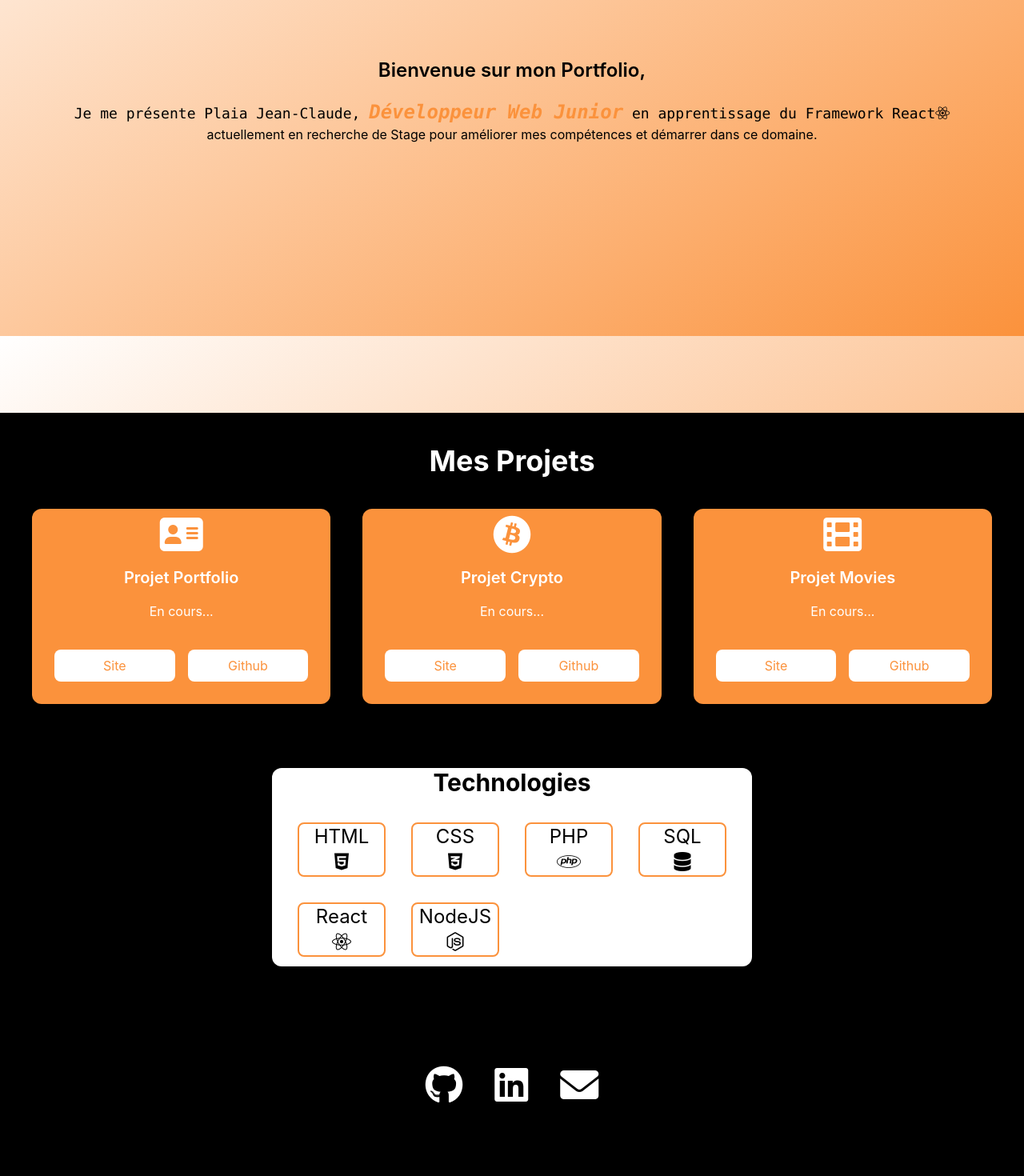
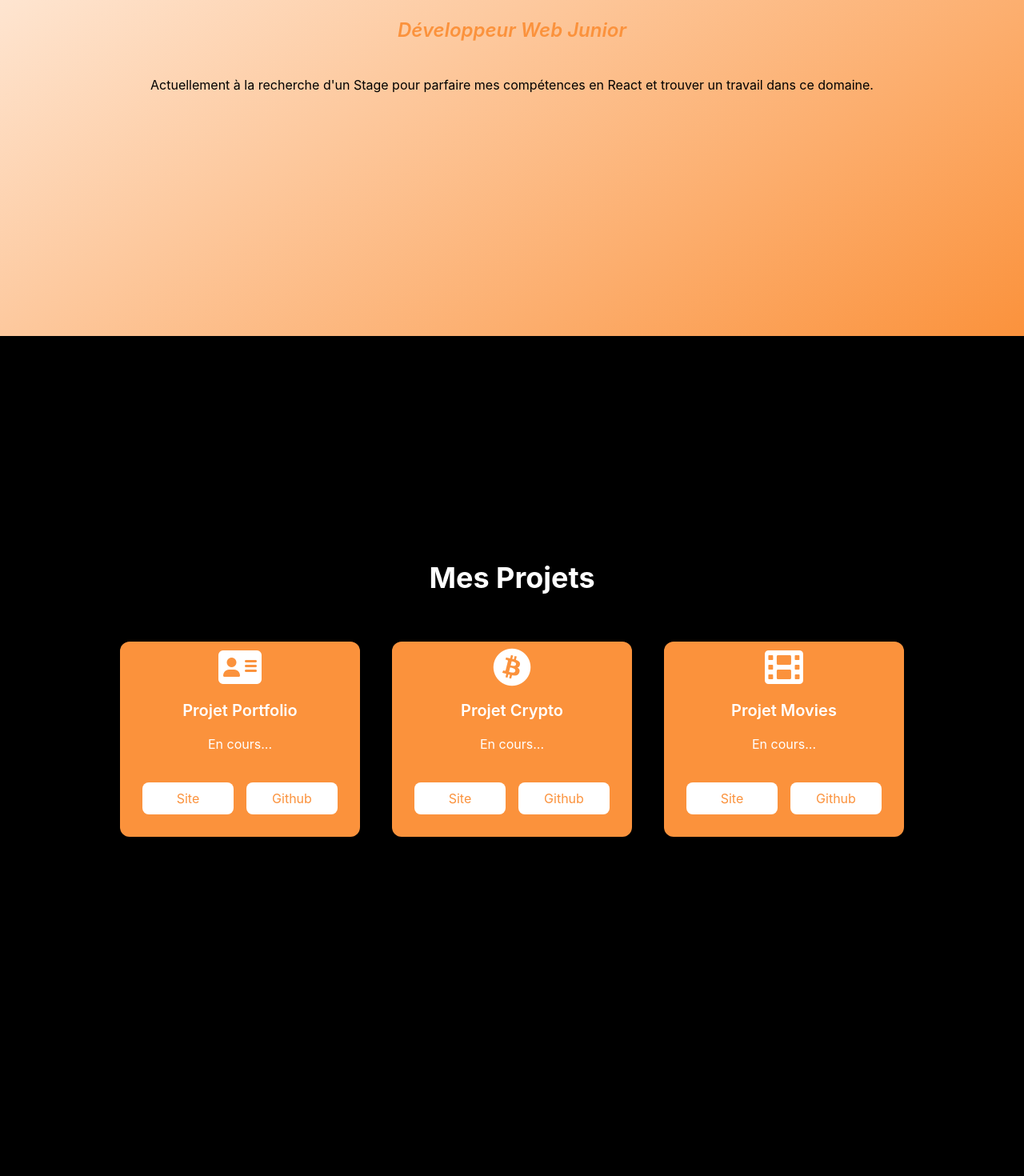
Before and after one commit to Dev-Nago/Portfolio, a React (Create React App) app: page / in a window 1280 px wide. Shown: the part 380-1850 px from the top of the page at 80% size. Built offline with nearby package versions, Linux system fonts and the light colour scheme.

Commit message:
smooth scroll and various changes

```diff
--- a/package.json
+++ b/package.json
@@ -12,6 +12,7 @@
     "react-dom": "^17.0.2",
     "react-router-dom": "^6.2.1",
     "react-scripts": "5.0.0",
+    "react-scroll-into-view": "^1.12.0",
     "web-vitals": "^2.1.4"
   },
   "scripts": {
--- a/src/Components/ContactForm.jsx
+++ b/src/Components/ContactForm.jsx
@@ -31,7 +31,7 @@ function ContactForm() {
 
   return (
     <div className="flex flex-row m-48 justify-center" id="Contact">
-      <div className="bg-white rounded-lg shadow-2xl">
+      <div className="bg-white mt-32 rounded-lg shadow-2xl">
         <h1 className="text-4xl text-black text my-5 font-bold">Contact</h1>
         <p className="text-green-400">{success}</p>
         <p className="text-red-400">{error}</p>
--- a/src/Components/Infos.jsx
+++ b/src/Components/Infos.jsx
@@ -3,21 +3,17 @@ import React from "react";
 function Infos() {
   return (
     <div className="h-screen text-black" id="Infos">
-      <div className="h-full flex flex-col justify-center">
+      <div className="h-screen flex flex-col justify-center">
         <h1 className="text-2xl font-semibold m-5">
           Bienvenue sur mon Portfolio,
         </h1>
-        <h2 className="font-mono text-lg">
-          Je me présente Plaia Jean-Claude,{" "}
-          <span className="text-orange-400 text-2xl font-bold italic">
-            Développeur Web Junior
-          </span>{" "}
-          en apprentissage du Framework React
-          <i className="fa-brands fa-react text-lg"></i>
-        </h2>
-        <p>
-          actuellement en recherche de Stage pour améliorer mes compétences et
-          démarrer dans ce domaine.
+        <h2 className="font-mono text-lg">Je me présente Plaia Jean-Claude</h2>
+        <span className="text-orange-400 text-2xl font-semibold italic m-5">
+          Développeur Web Junior
+        </span>
+        <p className="m-5">
+          Actuellement à la recherche d'un Stage pour parfaire mes compétences
+          en React et trouver un travail dans ce domaine.
         </p>
       </div>
     </div>
--- a/src/Components/NavBar.jsx
+++ b/src/Components/NavBar.jsx
@@ -1,4 +1,5 @@
 import React, { useState } from "react";
+import ScrollIntoView from "react-scroll-into-view";
 
 function NavBar() {
   const [isOpen, setIsOpen] = useState(false);
@@ -8,10 +9,10 @@ function NavBar() {
   };
 
   const NavbarItemStyle =
-    "hover:text-orange-400 border-2 border-orange-400 m-3 p-2 rounded-lg";
+    "hover:text-orange-400 border-2 border-orange-400 w-full h-12 rounded-lg";
 
   return (
-    <div className="h-24 bg-black text-white flex flex-row">
+    <div className="h-24 w-full bg-black text-white flex flex-row touch-none fixed">
       <h1 className="font-bold text-2xl m-auto z-40">Plaia Jean-Claude</h1>
       <i
         className={
@@ -34,21 +35,31 @@ function NavBar() {
             className="fa-solid fa-x text-2xl hover:cursor-pointer"
             onClick={toggle}
           ></i>
-          <a href="#Infos" className={NavbarItemStyle} onClick={toggle}>
-            Infos
-          </a>
-          <a href="#Projects" className={NavbarItemStyle} onClick={toggle}>
-            Projets
-          </a>
-          <a href="#Technos" className={NavbarItemStyle} onClick={toggle}>
-            Technologies
-          </a>
-          <a href="#Socials" className={NavbarItemStyle} onClick={toggle}>
-            Réseaux
-          </a>
-          <a href="#Contact" className={NavbarItemStyle} onClick={toggle}>
-            Contact
-          </a>
+          <ScrollIntoView selector="#Infos">
+            <button className={NavbarItemStyle} onClick={toggle}>
+              Infos
+            </button>
+          </ScrollIntoView>
+          <ScrollIntoView selector="#Projects">
+            <button className={NavbarItemStyle} onClick={toggle}>
+              Projets
+            </button>
+          </ScrollIntoView>
+          <ScrollIntoView selector="#Technos">
+            <button className={NavbarItemStyle} onClick={toggle}>
+              Technologies
+            </button>
+          </ScrollIntoView>
+          <ScrollIntoView selector="#Socials">
+            <button className={NavbarItemStyle} onClick={toggle}>
+              Réseaux
+            </button>
+          </ScrollIntoView>
+          <ScrollIntoView selector="#Contact">
+            <button className={NavbarItemStyle} onClick={toggle}>
+              Contact
+            </button>
+          </ScrollIntoView>
         </div>
       </div>
     </div>
--- a/src/Components/Projects.jsx
+++ b/src/Components/Projects.jsx
@@ -26,11 +26,17 @@ function Projects() {
   ];
 
   return (
-    <div className="bg-black text-white p-5 h-full" id="Projects">
-      <h1 className="text-4xl m-5 font-bold">Mes Projets</h1>
+    <div
+      className="bg-black text-white p-5 flex flex-col justify-center items-center sm:h-screen"
+      id="Projects"
+    >
+      <h1 className="text-4xl font-bold my-10 mt-32">Mes Projets</h1>
       <div className="grid grid-cols-1 sm:grid-cols-2 lg:grid-cols-3">
         {projects.map((project, key) => (
-          <div key={key} className="bg-orange-400 rounded-xl m-5 flex flex-col">
+          <div
+            key={key}
+            className="bg-orange-400 rounded-xl w-[300px] m-5 flex flex-col"
+          >
             <i className={project.image}></i>
             <h2 className="m-2 text-xl font-semibold">{project.title}</h2>
             <p className="m-2">{project.description}</p>
--- a/src/Components/Socials.jsx
+++ b/src/Components/Socials.jsx
@@ -2,20 +2,35 @@ import React from "react";
 
 function Socials() {
   return (
-    <div className="bg-black" id="Socials">
-      <div className="text-5xl flex flex-col justify-center md:flex-row">
-        <a href="https://github.com/Dev-Nago" target="blank_" rel="noreferrer">
-          <i className="fa-brands fa-github flex flex-col m-5 my-16 text-white hover:text-orange-400"></i>
+    <div
+      className="bg-black sm:h-screen place-content-center flex flex-col"
+      id="Socials"
+    >
+      <h2 className="text-2xl text-orange-400 mt-32 font-bold">Réseaux</h2>
+      <div className="text-5xl flex flex-col justify-center w-full md:flex-row">
+        <a
+          href="https://github.com/Dev-Nago"
+          target="blank_"
+          rel="noreferrer"
+          className="m-5 p-10 border-2 border-orange-400 rounded-2xl"
+        >
+          <i className="fa-brands fa-github text-white rounded-full hover:text-orange-400"></i>
         </a>
         <a
           href="https://linkedin.com/in/jean-claude-plaia-b2a454179"
           target="blank_"
           rel="noreferrer"
+          className="m-5 p-10 border-2 border-orange-400 rounded-2xl"
         >
-          <i className="fa-brands fa-linkedin flex flex-col m-5 my-16 text-white hover:text-orange-400"></i>
+          <i className="fa-brands fa-linkedin text-white hover:text-orange-400"></i>
         </a>
-        <a href="mailto:pro.plaiajc@gmail.com" target="blank_" rel="noreferrer">
-          <i className="fa-solid fa-envelope flex flex-col m-5 my-16 text-white hover:text-orange-400"></i>
+        <a
+          href="mailto:pro.plaiajc@gmail.com"
+          target="blank_"
+          rel="noreferrer"
+          className="m-5 p-10 border-2 border-orange-400 rounded-2xl"
+        >
+          <i className="fa-solid fa-envelope text-white hover:text-orange-400"></i>
         </a>
       </div>
     </div>
--- a/src/Components/Technologies.jsx
+++ b/src/Components/Technologies.jsx
@@ -14,10 +14,13 @@ function Technologies() {
   ];
 
   return (
-    <div className="bg-black h-full p-10" id="Technos">
-      <div className="bg-white justify-center rounded-xl m-auto sm:w-1/2">
-        <h1 className="text-3xl font-bold">Technologies</h1>
-        <div className="grid grid-cols-2 gap-2 text-2xl m-5 lg:grid-cols-4">
+    <div
+      className="bg-black p-10 flex flex-col justify-center items-center h-screen"
+      id="Technos"
+    >
+      <div className="bg-white rounded-xl mt-32 p-5">
+        <h1 className="text-3xl font-bold m-5">Technologies</h1>
+        <div className="grid grid-cols-2 gap-2 text-2xl lg:grid-cols-4">
           {datas.map((data, key) => (
             <div
               key={key}
```
Also changed, not shown: 1 other file (tests, documents, lock files or other folders).
